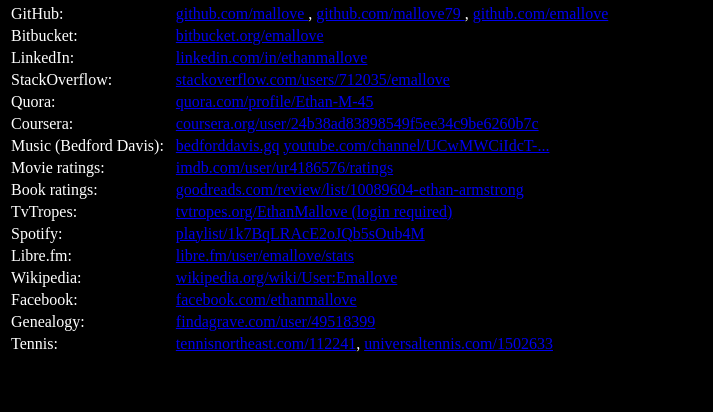
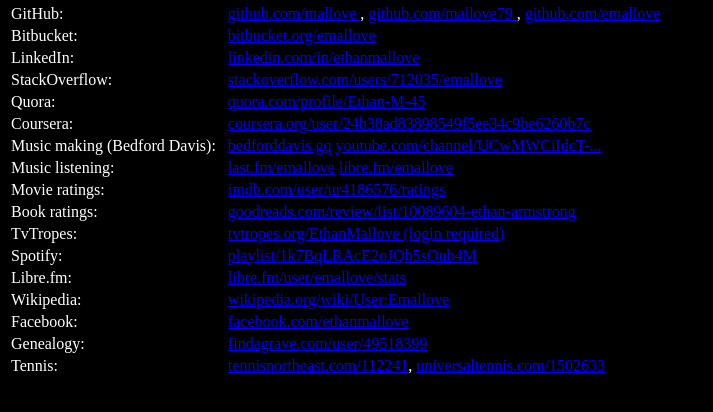
Before and after one commit to emallove/emallove.github.io, a plain HTML site: page index.html in a window 1280 px wide. Shown: the part 52-464 px from the top of the page, without its empty margins (0-713 px from the left). Drawn offline with Linux system fonts and the light colour scheme.

Commit message:
Add last.fm and libre.fm (music making and listening)

```diff
--- a/index.html
+++ b/index.html
@@ -47,9 +47,13 @@
       <td>Coursera: &#160;
       <td> <a href="https://www.coursera.org/user/24b38ad83898549f5ee34c9be6260b7c">coursera.org/user/24b38ad83898549f5ee34c9be6260b7c</a>
     <tr>
-      <td>Music (Bedford Davis): &#160;
+      <td>Music making (Bedford Davis): &#160;
       <td> <a href="http://bedforddavis.gq/">bedforddavis.gq</a>
         <a href="https://www.youtube.com/channel/UCwMWCiIdcT-Tlh8s7mWzvIg/videos">youtube.com/channel/UCwMWCiIdcT-...  </a>
+    <tr>
+      <td>Music listening: &#160;
+      <td> <a href="https://www.last.fm/user/emallove">last.fm/emallove</a>
+        <a href="https://libre.fm/user/emallove/">libre.fm/emallove</a>
     <tr>
       <td>Movie ratings: &#160;
       <td> <a href="https://www.imdb.com/user/ur4186576/ratings?sort=your_rating,desc&ratingFilter=0&mode=detail&ref_=undefined&lastPosition=0">imdb.com/user/ur4186576/ratings </a>
```
